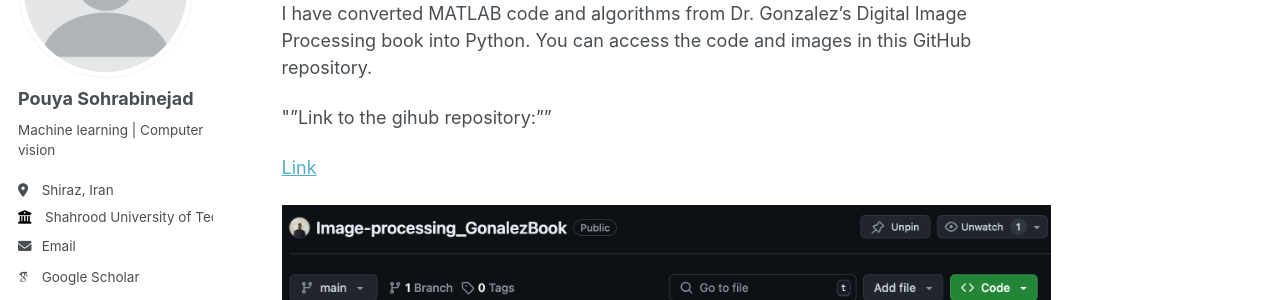
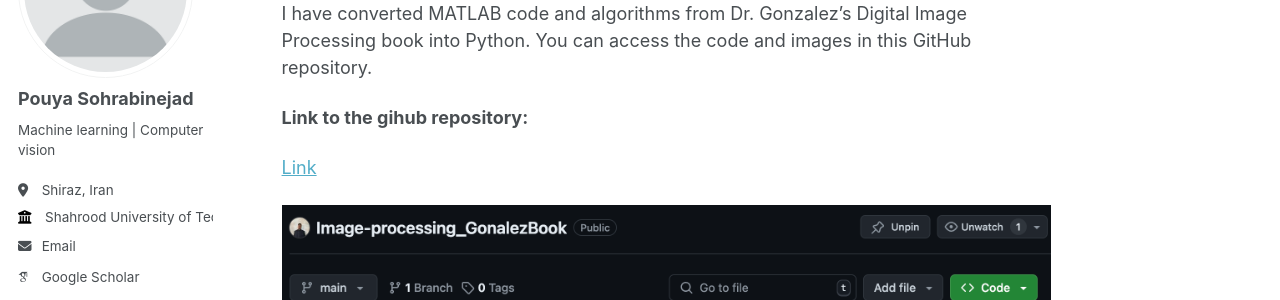
Before and after one commit to PouyaSonej/PouyaSonej.github.io, a Jekyll site: the page built from _teaching/project-1.md, in a window 1280 px wide and 900 px high. Shown: the part 203-503 px from the top of the window. Built offline with Jekyll 4.4.1, drawn with Linux system fonts in a browser that asks for light colours; some web fonts are replaced.

```diff
--- a/_teaching/project-1.md
+++ b/_teaching/project-1.md
@@ -10,7 +10,7 @@ location: "Shiraz, Iran"
 
 I have converted MATLAB code and algorithms from Dr. Gonzalez’s Digital Image Processing book into Python. You can access the code and images in this GitHub repository.
 
-""Link to the gihub repository:""
+**Link to the gihub repository:**
 
 [Link](https://github.com/PouyaSonej/Image-processing_GonalezBook.git)
 
```
